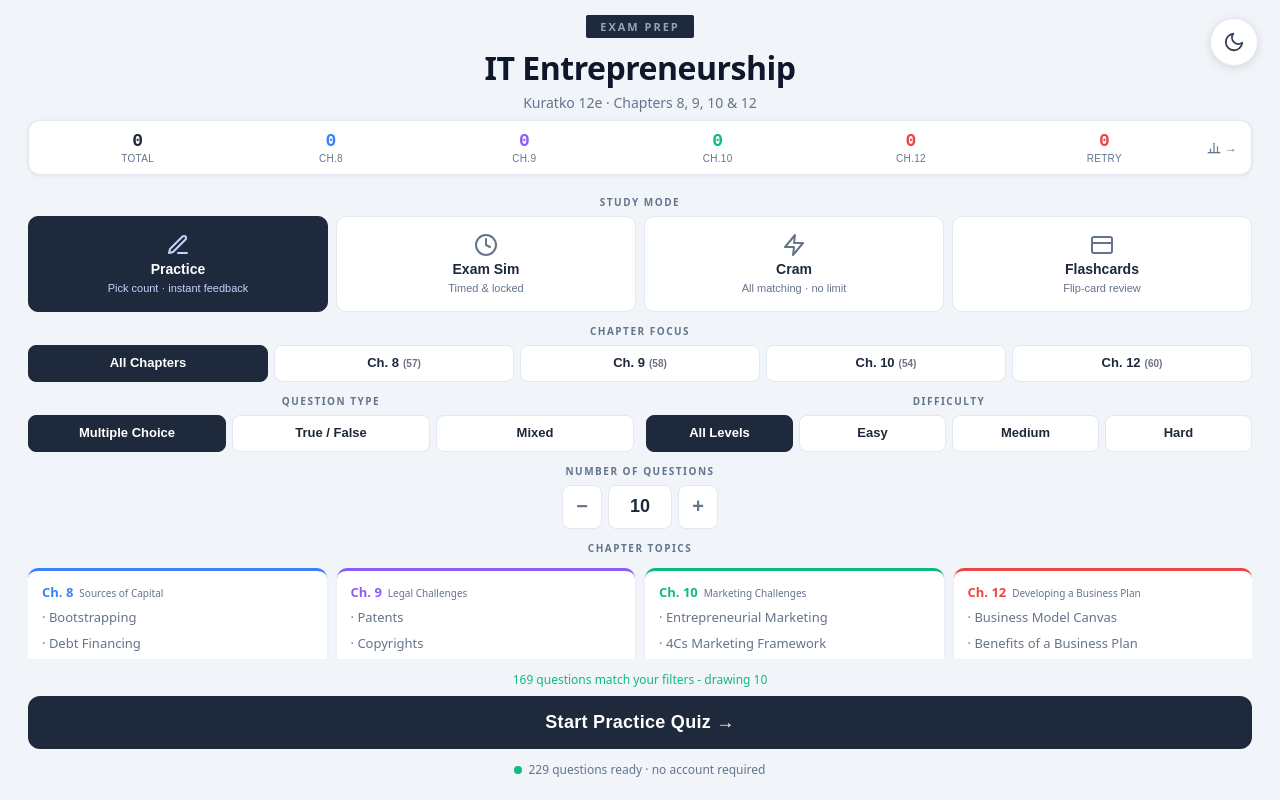
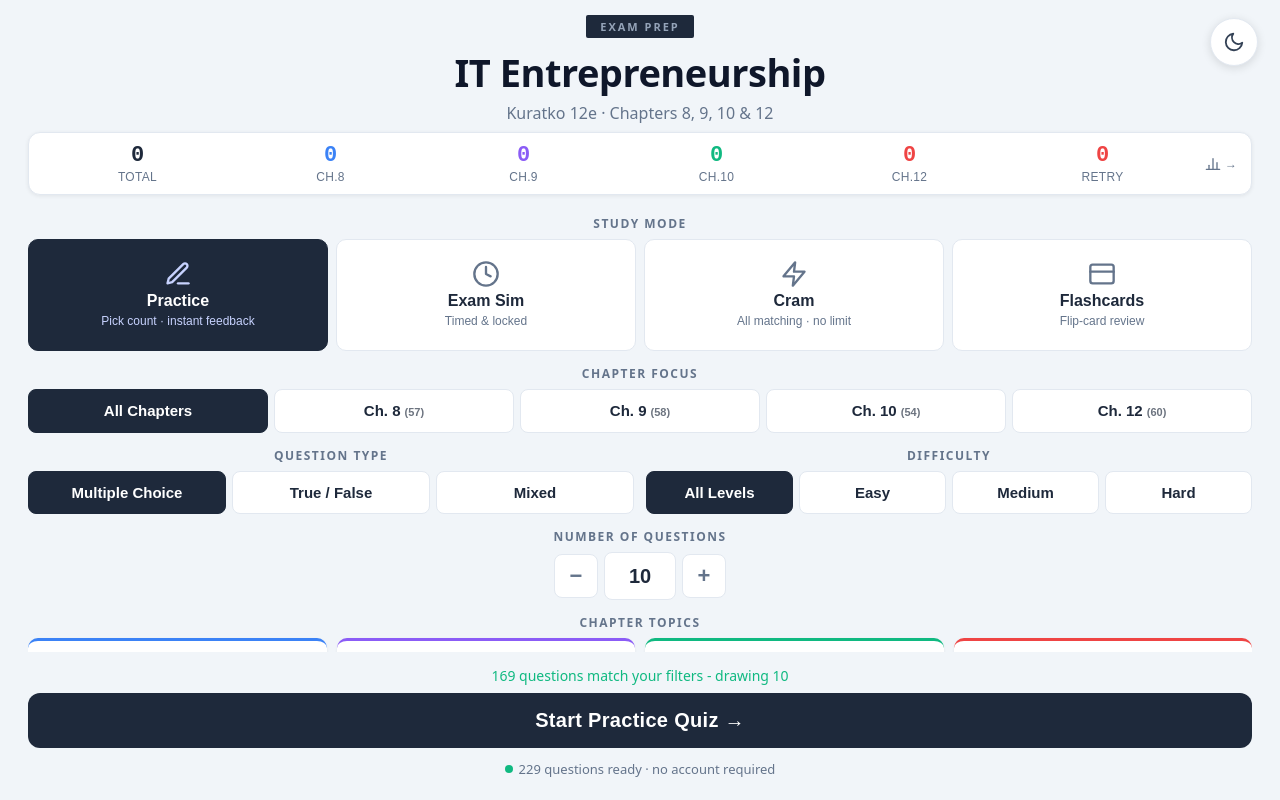
Before and after one commit to h-yzeng/ITMM-581-Study-Tool, a React (Vite) app: page / in a window 1280 px wide. Built offline with nearby package versions, Linux system fonts and the light colour scheme.

Commit message:
feat: enhance HomeScreen layout with improved spacing and font sizes for better readability

```diff
--- a/src/index.css
+++ b/src/index.css
@@ -20,7 +20,7 @@ input[type="number"] { -moz-appearance: textfield; appearance: textfield; }
   min-height: 0;
   display: flex;
   flex-direction: column;
-  gap: 12px;
+  gap: 14px;
   padding: 0 28px 16px;
   overflow-y: auto;
 }
--- a/src/screens/HomeScreen.jsx
+++ b/src/screens/HomeScreen.jsx
@@ -29,6 +29,8 @@ export function HomeScreen({
 
   const fBtn = active => ({
     ...S.filterBtn,
+    fontSize: 15,
+    padding: '11px 10px',
     background: active ? pillSel : cardBg,
     color:      active ? '#fff'  : text,
     border:     `1.5px solid ${active ? pillSel : border}`,
@@ -69,13 +71,15 @@ export function HomeScreen({
     return p.length
   })()
 
+  const lbl = { ...S.label, fontSize: 12, color: subText }
+
   return (
     <div className="home-wrap" style={{ background: bg }}>
 
       <DarkToggle onClick={toggleDark} dk={dk} border={border} cardBg={cardBg} />
 
       {streak > 0 && (
-        <div style={{ position: 'fixed', top: 20, left: 22, zIndex: 101, background: '#f59e0b', color: '#fff', padding: '5px 12px', borderRadius: 6, fontSize: 11, fontWeight: 700, letterSpacing: 0.5 }}>
+        <div style={{ position: 'fixed', top: 20, left: 22, zIndex: 101, background: '#f59e0b', color: '#fff', padding: '5px 12px', borderRadius: 6, fontSize: 12, fontWeight: 700, letterSpacing: 0.5 }}>
           {streak} DAY STREAK
         </div>
       )}
@@ -83,8 +87,8 @@ export function HomeScreen({
       {/* ── Header ── */}
       <div style={{ textAlign: 'center', padding: '14px 28px 8px' }}>
         <div style={S.badge}>EXAM PREP</div>
-        <h1 style={{ ...S.title, color: dk ? '#f1f5f9' : '#0f172a' }}>IT Entrepreneurship</h1>
-        <p style={{ ...S.subtitle, color: subText }}>Kuratko 12e &middot; Chapters 8, 9, 10 &amp; 12</p>
+        <h1 style={{ ...S.title, fontSize: 38, color: dk ? '#f1f5f9' : '#0f172a' }}>IT Entrepreneurship</h1>
+        <p style={{ ...S.subtitle, fontSize: 16, color: subText }}>Kuratko 12e &middot; Chapters 8, 9, 10 &amp; 12</p>
       </div>
 
       {/* ── Stats bar ── */}
@@ -92,21 +96,21 @@ export function HomeScreen({
         <div style={{ padding: '0 28px 8px' }}>
           <button onClick={() => setScreen('stats')} style={{ ...S.statsBar, background: cardBg, border: `1px solid ${border}` }}>
             <div style={S.statsCell}>
-              <span style={{ ...S.statsNum, color: text }}>{total}</span>
-              <span style={{ ...S.statsLbl, color: subText }}>Total</span>
+              <span style={{ ...S.statsNum, fontSize: 22, color: text }}>{total}</span>
+              <span style={{ ...S.statsLbl, fontSize: 12, color: subText }}>Total</span>
             </div>
             {CHAPTER_IDS.map(ch => (
               <div key={ch} style={S.statsCell}>
-                <span style={{ ...S.statsNum, color: CHAPTER_COLORS[ch] }}>{stats?.byChapter?.[ch] || 0}</span>
-                <span style={{ ...S.statsLbl, color: subText }}>Ch.{ch}</span>
+                <span style={{ ...S.statsNum, fontSize: 22, color: CHAPTER_COLORS[ch] }}>{stats?.byChapter?.[ch] || 0}</span>
+                <span style={{ ...S.statsLbl, fontSize: 12, color: subText }}>Ch.{ch}</span>
               </div>
             ))}
             <div style={S.statsCell}>
-              <span style={{ ...S.statsNum, color: '#ef4444' }}>{wCount}</span>
-              <span style={{ ...S.statsLbl, color: subText }}>Retry</span>
+              <span style={{ ...S.statsNum, fontSize: 22, color: '#ef4444' }}>{wCount}</span>
+              <span style={{ ...S.statsLbl, fontSize: 12, color: subText }}>Retry</span>
             </div>
             <span style={{ ...S.statsArrow, color: subText, display: 'flex', alignItems: 'center', gap: 4 }}>
-              <IconBarChart size={14} /> &rarr;
+              <IconBarChart size={16} /> &rarr;
             </span>
           </button>
         </div>
@@ -117,7 +121,7 @@ export function HomeScreen({
         const last = sessionHistory[sessionHistory.length - 1]
         return (
           <div style={{ padding: '0 28px 6px', display: 'flex', justifyContent: 'center' }}>
-            <div style={{ background: cardBg, border: `1px solid ${border}`, borderRadius: 20, padding: '4px 14px', fontSize: 11, color: subText, display: 'inline-flex', gap: 10, alignItems: 'center' }}>
+            <div style={{ background: cardBg, border: `1px solid ${border}`, borderRadius: 20, padding: '5px 16px', fontSize: 13, color: subText, display: 'inline-flex', gap: 10, alignItems: 'center' }}>
               <span style={{ fontWeight: 700, color: subText }}>Last session:</span>
               <span style={{ color: text }}>{last.date}</span>
               <span style={{ fontWeight: 800, fontFamily: 'monospace', color: last.pct >= 70 ? '#10b981' : '#ef4444' }}>{last.pct}%</span>
@@ -133,8 +137,8 @@ export function HomeScreen({
           const keys = Object.keys(stats.byTopic || {}).filter(k => k.startsWith(`${ch}:`))
           const right = keys.reduce((s, k) => s + (stats.byTopic[k].right || 0), 0)
           const wrong = keys.reduce((s, k) => s + (stats.byTopic[k].wrong || 0), 0)
-          const total = right + wrong
-          acc[ch] = { total, pct: total > 0 ? Math.round(right / total * 100) : null }
+          const tot = right + wrong
+          acc[ch] = { total: tot, pct: tot > 0 ? Math.round(right / tot * 100) : null }
           return acc
         }, {})
         return (
@@ -146,18 +150,18 @@ export function HomeScreen({
                 <div key={ch}
                   onClick={() => { setSelChapter(String(ch)); setSelTopics([]) }}
                   onMouseEnter={hov} onMouseLeave={unhov}
-                  style={{ flex: 1, background: cardBg, border: `1px solid ${selChapter === String(ch) ? CHAPTER_COLORS[ch] : border}`, borderRadius: 8, padding: '8px 10px', textAlign: 'center', cursor: 'pointer', transition: 'opacity 0.15s' }}>
-                  <div style={{ fontSize: 10, fontWeight: 700, color: CHAPTER_COLORS[ch], marginBottom: 2 }}>Ch.{ch}</div>
+                  style={{ flex: 1, background: cardBg, border: `1px solid ${selChapter === String(ch) ? CHAPTER_COLORS[ch] : border}`, borderRadius: 8, padding: '9px 10px', textAlign: 'center', cursor: 'pointer', transition: 'opacity 0.15s' }}>
+                  <div style={{ fontSize: 12, fontWeight: 700, color: CHAPTER_COLORS[ch], marginBottom: 2 }}>Ch.{ch}</div>
                   {pct !== null ? (
                     <>
-                      <div style={{ fontSize: 16, fontWeight: 800, fontFamily: 'monospace', color: pct >= 70 ? '#10b981' : pct >= 50 ? '#f59e0b' : '#ef4444' }}>{pct}%</div>
+                      <div style={{ fontSize: 20, fontWeight: 800, fontFamily: 'monospace', color: pct >= 70 ? '#10b981' : pct >= 50 ? '#f59e0b' : '#ef4444' }}>{pct}%</div>
                       <div style={{ height: 3, background: dk ? '#334155' : '#e2e8f0', borderRadius: 2, marginTop: 3, marginBottom: 2 }}>
                         <div style={{ height: '100%', width: `${pct}%`, background: CHAPTER_COLORS[ch], borderRadius: 2, transition: 'width 0.4s' }} />
                       </div>
-                      <div style={{ fontSize: 9, color: subText, fontFamily: 'monospace' }}>{cs.total}q</div>
+                      <div style={{ fontSize: 11, color: subText, fontFamily: 'monospace' }}>{cs.total}q</div>
                     </>
                   ) : (
-                    <div style={{ fontSize: 11, color: subText, marginTop: 4 }}>—</div>
+                    <div style={{ fontSize: 12, color: subText, marginTop: 4 }}>—</div>
                   )}
                 </div>
               )
@@ -171,14 +175,14 @@ export function HomeScreen({
 
         {/* Study Mode */}
         <div style={{ flexShrink: 0 }}>
-          <label style={{ ...S.label, color: subText }}>STUDY MODE</label>
-          <div style={{ display: 'flex', gap: 8, height: 96, marginTop: 6 }}>
+          <label style={lbl}>STUDY MODE</label>
+          <div style={{ display: 'flex', gap: 8, height: 112, marginTop: 6 }}>
             {MODES.map(({ id, Icon, label, sub }) => (
               <button key={id} onClick={() => setMode(id)} onMouseEnter={hov} onMouseLeave={unhov}
                 style={{ ...S.modeBtn, flex: 1, height: '100%', justifyContent: 'center', background: mode === id ? pillSel : cardBg, border: `1.5px solid ${mode === id ? pillSel : border}`, color: mode === id ? '#fff' : text, transition: 'opacity 0.15s' }}>
-                <span style={{ color: mode === id ? '#c7d2fe' : subText, display: 'flex' }}><Icon size={24} /></span>
-                <span style={{ fontWeight: 700, fontSize: 14 }}>{label}</span>
-                <span style={{ fontSize: 11, color: mode === id ? '#c7d2fe' : subText, lineHeight: 1.3 }}>{sub}</span>
+                <span style={{ color: mode === id ? '#c7d2fe' : subText, display: 'flex' }}><Icon size={28} /></span>
+                <span style={{ fontWeight: 700, fontSize: 16 }}>{label}</span>
+                <span style={{ fontSize: 12, color: mode === id ? '#c7d2fe' : subText, lineHeight: 1.3 }}>{sub}</span>
               </button>
             ))}
           </div>
@@ -186,7 +190,7 @@ export function HomeScreen({
 
         {/* Chapter Focus */}
         <div style={{ flexShrink: 0 }}>
-          <label style={{ ...S.label, color: subText }}>CHAPTER FOCUS</label>
+          <label style={lbl}>CHAPTER FOCUS</label>
           <div style={{ ...S.filterRow, flexWrap: 'wrap', marginTop: 6 }}>
             {CHAPTERS.map(c => (
               <button key={c.id}
@@ -194,7 +198,7 @@ export function HomeScreen({
                 onMouseEnter={hov} onMouseLeave={unhov}
                 style={{ ...fBtn(selChapter === c.id), flex: 1 }}>
                 {c.id === 'all' ? 'All Chapters' : `Ch. ${c.id}`}
-                {c.id !== 'all' && <span style={{ fontSize: 10, opacity: 0.65, marginLeft: 4 }}>({qByChap[parseInt(c.id)] || 0})</span>}
+                {c.id !== 'all' && <span style={{ fontSize: 11, opacity: 0.65, marginLeft: 4 }}>({qByChap[parseInt(c.id)] || 0})</span>}
               </button>
             ))}
           </div>
@@ -204,7 +208,7 @@ export function HomeScreen({
         {mode !== 'flashcards' && (
           <div className="qtype-diff" style={{ flexShrink: 0 }}>
             <div>
-              <label style={{ ...S.label, color: subText }}>QUESTION TYPE</label>
+              <label style={lbl}>QUESTION TYPE</label>
               <div style={{ ...S.filterRow, marginTop: 6 }}>
                 {[{ id: 'mcq', label: 'Multiple Choice' }, { id: 'tf', label: 'True / False' }, { id: 'mixed', label: 'Mixed' }].map(t => (
                   <button key={t.id} onClick={() => setQType(t.id)} onMouseEnter={hov} onMouseLeave={unhov}
@@ -213,7 +217,7 @@ export function HomeScreen({
               </div>
             </div>
             <div>
-              <label style={{ ...S.label, color: subText }}>DIFFICULTY</label>
+              <label style={lbl}>DIFFICULTY</label>
               <div style={{ ...S.filterRow, marginTop: 6 }}>
                 {[{ id: 'all', label: 'All Levels' }, { id: 'easy', label: 'Easy' }, { id: 'medium', label: 'Medium' }, { id: 'hard', label: 'Hard' }].map(d => (
                   <button key={d.id} onClick={() => setSelDiff(d.id)} onMouseEnter={hov} onMouseLeave={unhov}
@@ -227,8 +231,8 @@ export function HomeScreen({
         {/* Topic Drill — shown for all modes when a chapter is selected */}
         {selChapter !== 'all' && TOPICS_BY_CHAPTER[parseInt(selChapter)]?.length > 0 && (
           <div style={{ flexShrink: 0 }}>
-            <label style={{ ...S.label, color: subText }}>
-              TOPIC DRILL <span style={{ fontSize: 9, fontWeight: 400, letterSpacing: 0 }}>(optional)</span>
+            <label style={lbl}>
+              TOPIC DRILL <span style={{ fontSize: 10, fontWeight: 400, letterSpacing: 0 }}>(optional)</span>
             </label>
             <div style={{ display: 'flex', flexWrap: 'wrap', gap: 6, justifyContent: 'center', marginTop: 6 }}>
               {TOPICS_BY_CHAPTER[parseInt(selChapter)].map(t => {
@@ -236,14 +240,14 @@ export function HomeScreen({
                 return (
                   <button key={t} onMouseEnter={hov} onMouseLeave={unhov}
                     onClick={() => setSelTopics(prev => active ? prev.filter(x => x !== t) : [...prev, t])}
-                    style={{ ...fBtn(active), fontSize: 12, padding: '6px 12px' }}>
+                    style={{ ...fBtn(active), fontSize: 13, padding: '8px 14px' }}>
                     {t}
                   </button>
                 )
               })}
               {selTopics.length > 0 && (
                 <button onClick={() => setSelTopics([])} onMouseEnter={hov} onMouseLeave={unhov}
-                  style={{ ...S.filterBtn, fontSize: 11, padding: '5px 10px', color: '#ef4444', border: `1.5px solid #ef4444`, background: cardBg, transition: 'opacity 0.15s' }}>
+                  style={{ ...S.filterBtn, fontSize: 13, padding: '7px 12px', color: '#ef4444', border: `1.5px solid #ef4444`, background: cardBg, transition: 'opacity 0.15s' }}>
                   Clear
                 </button>
               )}
@@ -254,30 +258,30 @@ export function HomeScreen({
         {/* Number of Questions — practice only */}
         {mode !== 'flashcards' && mode !== 'cram' && (
           <div style={{ flexShrink: 0 }}>
-            <label style={{ ...S.label, color: subText }}>NUMBER OF QUESTIONS</label>
+            <label style={lbl}>NUMBER OF QUESTIONS</label>
             <div style={{ display: 'flex', alignItems: 'center', justifyContent: 'center', gap: 6, marginTop: 6 }}>
               <button onClick={() => setQCount(q => Math.max(1, q - 1))} onMouseEnter={hov} onMouseLeave={unhov}
-                style={{ ...S.countBtn, minWidth: 40, padding: '0 12px', fontSize: 20, transition: 'opacity 0.15s' }}>−</button>
+                style={{ ...S.countBtn, minWidth: 44, padding: '0 14px', fontSize: 22, transition: 'opacity 0.15s' }}>−</button>
               <input
                 type="number" min={1} max={201} value={qCount}
                 onChange={e => { const v = parseInt(e.target.value); if (!isNaN(v) && v >= 1 && v <= 201) setQCount(v) }}
-                style={{ width: 64, height: 44, borderRadius: 8, border: `1.5px solid ${border}`, background: cardBg, color: text, fontSize: 18, fontWeight: 700, textAlign: 'center', outline: 'none' }}
+                style={{ width: 72, height: 48, borderRadius: 8, border: `1.5px solid ${border}`, background: cardBg, color: text, fontSize: 20, fontWeight: 700, textAlign: 'center', outline: 'none' }}
               />
               <button onClick={() => setQCount(q => Math.min(201, q + 1))} onMouseEnter={hov} onMouseLeave={unhov}
-                style={{ ...S.countBtn, minWidth: 40, padding: '0 12px', fontSize: 20, transition: 'opacity 0.15s' }}>+</button>
+                style={{ ...S.countBtn, minWidth: 44, padding: '0 14px', fontSize: 22, transition: 'opacity 0.15s' }}>+</button>
             </div>
           </div>
         )}
 
-        {/* Chapter Topics — flex:1 + grid stretch fills remaining space */}
-        <div style={{ flex: 1, minHeight: 0, overflow: 'hidden', display: 'flex', flexDirection: 'column' }}>
-          <label style={{ ...S.label, color: subText, flexShrink: 0 }}>CHAPTER TOPICS</label>
-          <div style={{ ...S.topicsGrid, flex: 1, alignContent: 'stretch', marginBottom: 0, marginTop: 6 }}>
+        {/* Chapter Topics — flex:1 fills remaining space */}
+        <div style={{ flex: 1, minHeight: 0, overflow: 'hidden' }}>
+          <label style={lbl}>CHAPTER TOPICS</label>
+          <div style={{ ...S.topicsGrid, marginBottom: 0, marginTop: 6 }}>
             {TOPIC_CARDS.map(item => (
               <div key={item.ch} style={{ ...S.topicCard, background: cardBg, borderTop: `3px solid ${CHAPTER_COLORS[item.ch]}` }}>
                 <div style={{ display: 'flex', alignItems: 'baseline', gap: 6, marginBottom: 6 }}>
-                  <span style={{ fontSize: 13, fontWeight: 800, color: CHAPTER_COLORS[item.ch] }}>{item.title}</span>
-                  <span style={{ fontSize: 10, color: subText }}>{item.sub}</span>
+                  <span style={{ fontSize: 15, fontWeight: 800, color: CHAPTER_COLORS[item.ch] }}>{item.title}</span>
+                  <span style={{ fontSize: 12, color: subText }}>{item.sub}</span>
                 </div>
                 {TOPICS_BY_CHAPTER[item.ch].map(t => (
                   <div key={t}
@@ -297,10 +301,10 @@ export function HomeScreen({
         <div style={{ flexShrink: 0 }}>
 
           {mode === 'exam' && (
-            <div style={{ ...S.examBanner, marginBottom: 8 }}><strong>Exam Sim:</strong> {qCount} min timer &middot; answers locked until you submit</div>
+            <div style={{ ...S.examBanner, fontSize: 14, marginBottom: 8 }}><strong>Exam Sim:</strong> {qCount} min timer &middot; answers locked until you submit</div>
           )}
           {mode === 'cram' && (
-            <div style={{ ...S.examBanner, background: dk ? '#1a1a3e' : '#ede9fe', border: '1px solid #8b5cf6', color: '#4c1d95', marginBottom: 8 }}>
+            <div style={{ ...S.examBanner, fontSize: 14, background: dk ? '#1a1a3e' : '#ede9fe', border: '1px solid #8b5cf6', color: '#4c1d95', marginBottom: 8 }}>
               <strong>Cram Mode:</strong> {poolSize > 0 ? `${poolSize} question${poolSize !== 1 ? 's' : ''} queued` : 'No questions match'} &middot; shuffled &middot; no timer, reveal as you go
             </div>
           )}
@@ -309,17 +313,17 @@ export function HomeScreen({
             <div style={{ display: 'flex', gap: 6, marginBottom: 8 }}>
               {weakQs.length > 0 && (
                 <button onClick={startWeakDrill} onMouseEnter={hov} onMouseLeave={unhov}
-                  style={{ ...S.retryPoolBtn, flex: 1, marginBottom: 0, padding: '8px 10px', fontSize: 12 }}>
+                  style={{ ...S.retryPoolBtn, flex: 1, marginBottom: 0, padding: '9px 10px', fontSize: 13 }}>
                   <span style={{ display: 'flex', alignItems: 'center', justifyContent: 'center', gap: 5 }}>
-                    <IconTarget size={13} /> Weak Spots ({weakQs.length})
+                    <IconTarget size={14} /> Weak Spots ({weakQs.length})
                   </span>
                 </button>
               )}
               {wCount > 0 && (
                 <button onClick={() => startRetry(Object.values(wrongBank).map(x => x.q))} onMouseEnter={hov} onMouseLeave={unhov}
-                  style={{ ...S.retryPoolBtn, flex: 1, marginBottom: 0, padding: '8px 10px', fontSize: 12 }}>
+                  style={{ ...S.retryPoolBtn, flex: 1, marginBottom: 0, padding: '9px 10px', fontSize: 13 }}>
                   <span style={{ display: 'flex', alignItems: 'center', justifyContent: 'center', gap: 5 }}>
-                    <IconRepeat size={13} /> Retry Pool ({wCount})
+                    <IconRepeat size={14} /> Retry Pool ({wCount})
                   </span>
                 </button>
               )}
@@ -328,9 +332,9 @@ export function HomeScreen({
                   const flaggedQs = Object.keys(flagged).map(k => QUESTION_BANK.find(q => qKey(q) === k)).filter(Boolean)
                   startRetry(flaggedQs)
                 }} onMouseEnter={hov} onMouseLeave={unhov}
-                  style={{ ...S.retryPoolBtn, flex: 1, marginBottom: 0, padding: '8px 10px', fontSize: 12, background: dk ? '#1a1a2e' : '#ede9fe', borderColor: '#8b5cf6', color: '#4c1d95' }}>
+                  style={{ ...S.retryPoolBtn, flex: 1, marginBottom: 0, padding: '9px 10px', fontSize: 13, background: dk ? '#1a1a2e' : '#ede9fe', borderColor: '#8b5cf6', color: '#4c1d95' }}>
                   <span style={{ display: 'flex', alignItems: 'center', justifyContent: 'center', gap: 5 }}>
-                    <IconFlag size={13} filled color="#8b5cf6" /> Flagged ({fCount})
+                    <IconFlag size={14} filled color="#8b5cf6" /> Flagged ({fCount})
                   </span>
                 </button>
               )}
@@ -338,7 +342,7 @@ export function HomeScreen({
           )}
 
           {mode !== 'flashcards' && (
-            <div style={{ textAlign: 'center', fontSize: 12, color: poolSize > 0 ? '#10b981' : '#ef4444', marginBottom: 8 }}>
+            <div style={{ textAlign: 'center', fontSize: 14, color: poolSize > 0 ? '#10b981' : '#ef4444', marginBottom: 8 }}>
               {poolSize > 0
                 ? `${poolSize} question${poolSize !== 1 ? 's' : ''} match your filters${mode === 'cram' ? '' : ` - drawing ${Math.min(qCount, poolSize)}`}`
                 : 'No questions match these filters - try adjusting Chapter, Type, or Difficulty'}
@@ -346,11 +350,11 @@ export function HomeScreen({
           )}
 
           <button onClick={startSession} onMouseEnter={hov} onMouseLeave={unhov}
-            style={{ ...S.startBtn, background: pillSel, transition: 'opacity 0.15s' }}>
+            style={{ ...S.startBtn, fontSize: 20, background: pillSel, transition: 'opacity 0.15s' }}>
             {mode === 'flashcards' ? 'Start Flashcards →' : mode === 'exam' ? 'Start Exam Simulation →' : mode === 'cram' ? 'Start Cram Session →' : 'Start Practice Quiz →'}
           </button>
 
-          <div style={{ ...S.bankStatus, color: subText }}>
+          <div style={{ ...S.bankStatus, fontSize: 13, color: subText }}>
             <span style={{ ...S.bankDot, background: '#10b981' }} />
             {BANK_SIZE} questions ready &middot; no account required
           </div>
```
